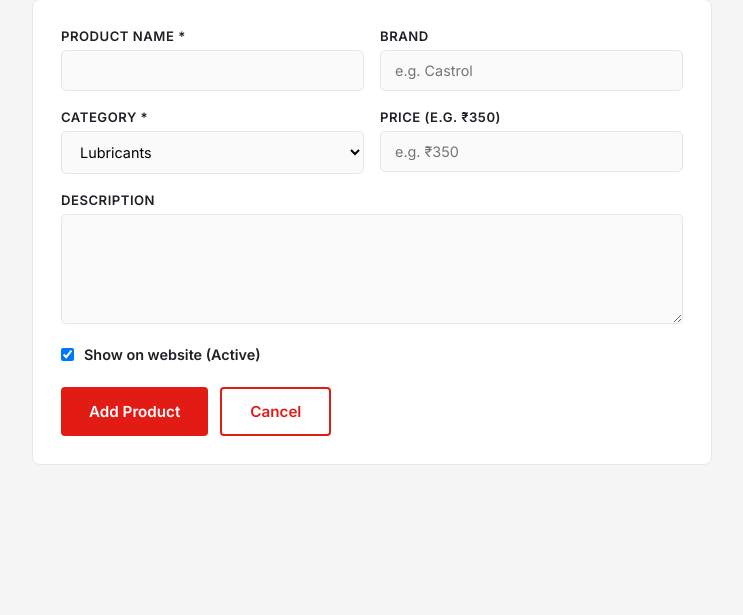
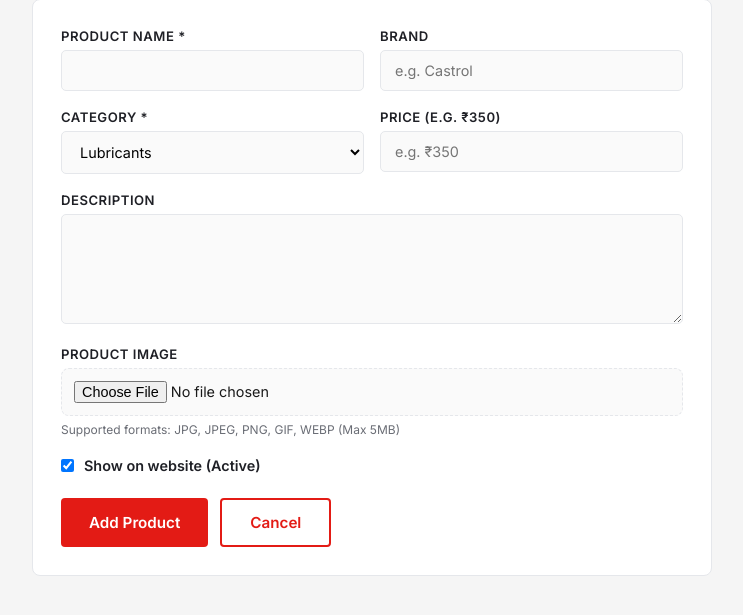
Before and after one commit to vedhavihith/Varahi, a Flask app: page /admin/products/add in a window 1280 px wide. Shown: the part 150-765 px from the top of the page, without its empty margins (38-781 px from the left). Run offline with Flask 3, Linux system fonts and the light colour scheme; the visitor is signed in with stand-in values (Sample User, id 1).

Commit message:
Implement product image upload support with database migration and SVG fallback rendering

```diff
--- a/app.py
+++ b/app.py
@@ -1,6 +1,7 @@
 from flask import Flask, render_template, request, redirect, url_for, session, flash, jsonify
 import sqlite3
 import os
+import uuid
 from datetime import datetime
 from functools import wraps
 
@@ -8,6 +9,12 @@ app = Flask(__name__)
 app.secret_key = 'varahi_automotives_secret_2024'
 
 DB_PATH = 'varahi.db'
+UPLOAD_FOLDER = os.path.join('static', 'uploads')
+app.config['UPLOAD_FOLDER'] = UPLOAD_FOLDER
+app.config['MAX_CONTENT_LENGTH'] = 5 * 1024 * 1024  # 5MB Max upload limit
+
+# Ensure the upload directory exists
+os.makedirs(UPLOAD_FOLDER, exist_ok=True)
 
 BRANDS_INFO = {
     'hero': {
@@ -125,8 +132,15 @@ def init_db():
         description TEXT,
         price TEXT,
         available INTEGER DEFAULT 1,
+        image_url TEXT,
         created_at TEXT DEFAULT CURRENT_TIMESTAMP
     )''')
+
+    # Migration to check if image_url column exists and add it if not
+    c.execute("PRAGMA table_info(products)")
+    columns = [row[1] for row in c.fetchall()]
+    if 'image_url' not in columns:
+        c.execute("ALTER TABLE products ADD COLUMN image_url TEXT")
 
     c.execute('''CREATE TABLE IF NOT EXISTS inquiries (
         id INTEGER PRIMARY KEY AUTOINCREMENT,
@@ -376,11 +390,22 @@ def admin_products():
 @login_required
 def admin_add_product():
     if request.method == 'POST':
+        image_file = request.files.get('image')
+        image_url = None
+        if image_file and image_file.filename != '':
+            ext = os.path.splitext(image_file.filename)[1].lower()
+            if ext in ['.jpg', '.jpeg', '.png', '.gif', '.webp']:
+                filename = f"{uuid.uuid4()}{ext}"
+                image_file.save(os.path.join(app.config['UPLOAD_FOLDER'], filename))
+                image_url = filename
+            else:
+                flash('Invalid image format. Allowed: jpg, jpeg, png, gif, webp', 'error')
+
         conn = get_db()
         conn.execute(
-            "INSERT INTO products (name, category, brand, description, price, available) VALUES (?,?,?,?,?,?)",
+            "INSERT INTO products (name, category, brand, description, price, available, image_url) VALUES (?,?,?,?,?,?,?)",
             (request.form['name'], request.form['category'], request.form['brand'],
-             request.form['description'], request.form['price'], 1 if request.form.get('available') else 0)
+             request.form['description'], request.form['price'], 1 if request.form.get('available') else 0, image_url)
         )
         conn.commit()
         conn.close()
@@ -392,18 +417,49 @@ def admin_add_product():
 @login_required
 def admin_edit_product(pid):
     conn = get_db()
+    product = conn.execute("SELECT * FROM products WHERE id=?", (pid,)).fetchone()
     if request.method == 'POST':
+        image_file = request.files.get('image')
+        image_url = product['image_url']
+
+        if image_file and image_file.filename != '':
+            ext = os.path.splitext(image_file.filename)[1].lower()
+            if ext in ['.jpg', '.jpeg', '.png', '.gif', '.webp']:
+                # Delete old image if it exists
+                if image_url:
+                    old_path = os.path.join(app.config['UPLOAD_FOLDER'], image_url)
+                    if os.path.exists(old_path):
+                        try:
+                            os.remove(old_path)
+                        except Exception as e:
+                            print(f"Error removing old image: {e}")
+
+                filename = f"{uuid.uuid4()}{ext}"
+                image_file.save(os.path.join(app.config['UPLOAD_FOLDER'], filename))
+                image_url = filename
+            else:
+                flash('Invalid image format. Allowed: jpg, jpeg, png, gif, webp', 'error')
+
+        if request.form.get('remove_image'):
+            if image_url:
+                old_path = os.path.join(app.config['UPLOAD_FOLDER'], image_url)
+                if os.path.exists(old_path):
+                    try:
+                        os.remove(old_path)
+                    except Exception as e:
+                        print(f"Error removing image: {e}")
+            image_url = None
+
         conn.execute(
-            "UPDATE products SET name=?, category=?, brand=?, description=?, price=?, available=? WHERE id=?",
+            "UPDATE products SET name=?, category=?, brand=?, description=?, price=?, available=?, image_url=? WHERE id=?",
             (request.form['name'], request.form['category'], request.form['brand'],
              request.form['description'], request.form['price'],
-             1 if request.form.get('available') else 0, pid)
+             1 if request.form.get('available') else 0, image_url, pid)
         )
         conn.commit()
         conn.close()
         flash('Product updated!', 'success')
         return redirect(url_for('admin_products'))
-    product = conn.execute("SELECT * FROM products WHERE id=?", (pid,)).fetchone()
     conn.close()
     return render_template('admin/product_form.html', product=product)
 
@@ -411,6 +467,14 @@ def admin_edit_product(pid):
 @login_required
 def admin_delete_product(pid):
     conn = get_db()
+    product = conn.execute("SELECT image_url FROM products WHERE id=?", (pid,)).fetchone()
+    if product and product['image_url']:
+        old_path = os.path.join(app.config['UPLOAD_FOLDER'], product['image_url'])
+        if os.path.exists(old_path):
+            try:
+                os.remove(old_path)
+            except Exception as e:
+                print(f"Error removing deleted product image: {e}")
     conn.execute("DELETE FROM products WHERE id=?", (pid,))
     conn.commit()
     conn.close()
--- a/templates/admin/product_form.html
+++ b/templates/admin/product_form.html
@@ -6,7 +6,7 @@
   <a href="{{ url_for('admin_products') }}" class="btn btn-sm btn-sm-outline">← Back</a>
 </div>
 <div class="admin-card" style="max-width:680px;">
-  <form method="POST">
+  <form method="POST" enctype="multipart/form-data">
     <div class="form-row">
       <div class="form-group">
         <label>Product Name *</label>
@@ -35,6 +35,24 @@
       <label>Description</label>
       <textarea name="description">{{ product['description'] if product else '' }}</textarea>
     </div>
+
+    <div class="form-group" style="margin-bottom: 20px;">
+      <label>Product Image</label>
+      {% if product and product['image_url'] %}
+      <div style="display: flex; align-items: center; gap: 16px; margin-bottom: 12px; background: #fafafa; padding: 12px; border-radius: 8px; border: 1px solid var(--border);">
+        <img src="{{ url_for('static', filename='uploads/' + product['image_url']) }}" alt="{{ product['name'] }}" style="height: 64px; width: 64px; object-fit: contain; background: white; border-radius: 6px; border: 1px solid var(--border);">
+        <div>
+          <span style="font-size: 0.8rem; color: var(--steel-light); display: block; margin-bottom: 6px; font-family: monospace;">{{ product['image_url'] }}</span>
+          <label style="display: flex; align-items: center; gap: 6px; font-size: 0.85rem; color: var(--red); cursor: pointer; text-transform: none; font-weight: normal; margin-bottom: 0;">
+            <input type="checkbox" name="remove_image" value="1" style="width: auto;"> Remove current image
+          </label>
+        </div>
+      </div>
+      {% endif %}
+      <input type="file" name="image" accept="image/*" style="border: 1.5px dashed var(--border); padding: 12px; border-radius: 8px; width: 100%; cursor: pointer;">
+      <span style="font-size: 0.75rem; color: var(--steel-light); display: block; margin-top: 6px;">Supported formats: JPG, JPEG, PNG, GIF, WEBP (Max 5MB)</span>
+    </div>
+
     <div class="form-group" style="display:flex; align-items:center; gap:10px;">
       <input type="checkbox" name="available" id="available" style="width:auto;" {% if not product or product['available'] %}checked{% endif %}>
       <label for="available" style="text-transform:none; letter-spacing:0; font-size:0.9rem; margin-bottom:0;">Show on website (Active)</label>
--- a/templates/brand_detail.html
+++ b/templates/brand_detail.html
@@ -67,7 +67,7 @@
     <div class="products-grid">
       {% for p in products %}
       <div class="product-card">
-        {{ category_icon(p['category']) }}
+        {{ category_icon(p['category'], p['image_url'], p['name']) }}
         <div class="product-badge">{{ p['category'] }}</div>
         <div class="product-body">
           <div class="product-category">{{ p['brand'] or 'Genuine' }}</div>
--- a/templates/index.html
+++ b/templates/index.html
@@ -120,7 +120,7 @@
     <div class="products-grid">
       {% for p in featured %}
       <div class="product-card">
-        {{ category_icon(p['category']) }}
+        {{ category_icon(p['category'], p['image_url'], p['name']) }}
         <div class="product-badge">{{ p['category'] }}</div>
         <div class="product-body">
           <div class="product-category">{{ p['brand'] or 'Genuine' }}</div>
```
Also changed, not shown: templates/products.html (+8 -2 lines).
